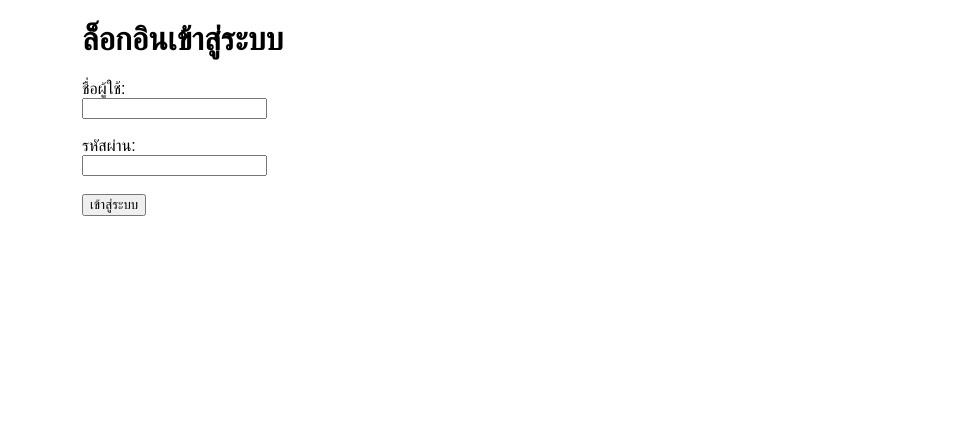
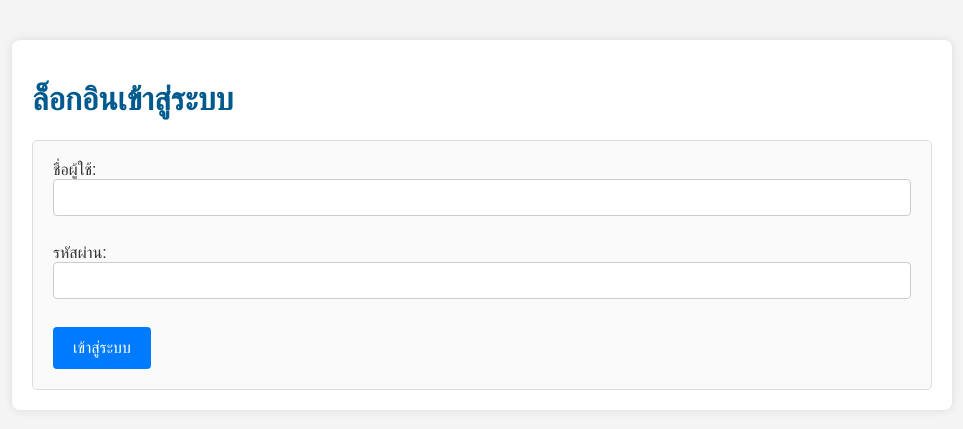
Before and after one commit to phuwishpk/FindDominitoryKMITL, a Flask app: page /login in a window 1280 px wide. Shown: the top 429 px of the page, without its empty margins (158-1121 px from the left). Run offline with Flask 3, Linux system fonts and the light colour scheme; tables that the repository leaves empty hold one stand-in row (values such as "Sample post").

Commit message:
พัฒนาให้กรอกข้อมูลเเล้วเเสดงได้

```diff
--- a/Owner_folder/app.py
+++ b/Owner_folder/app.py
@@ -1,9 +1,10 @@
 from flask import Flask, render_template, request, redirect, url_for, session, jsonify
 import sqlite3
 import json
+import os
 
 app = Flask(__name__)
-app.secret_key = 'your_secret_key'  # ตั้งค่า secret key สำหรับ session
+app.secret_key = 'your_super_secret_key'
 
 # ฟังก์ชันเชื่อมต่อฐานข้อมูล
 def get_db_connection():
@@ -11,13 +12,13 @@ def get_db_connection():
     conn.row_factory = sqlite3.Row
     return conn
 
-# สร้างตารางในฐานข้อมูล (รันครั้งแรกเท่านั้น)
+# สร้างตารางในฐานข้อมูลและเพิ่มผู้ใช้ตัวอย่าง
 def init_db():
     conn = get_db_connection()
     conn.execute('''
         CREATE TABLE IF NOT EXISTS users (
             id INTEGER PRIMARY KEY AUTOINCREMENT,
-            username TEXT NOT NULL,
+            username TEXT NOT NULL UNIQUE,
             password TEXT NOT NULL,
             user_type TEXT NOT NULL
         )
@@ -49,12 +50,15 @@ def init_db():
             FOREIGN KEY (dorm_id) REFERENCES dorms (id)
         )
     ''')
+
+    conn.execute("DELETE FROM users WHERE username='admin'")
+    conn.execute("INSERT INTO users (username, password, user_type) VALUES (?, ?, ?)", ('admin', 'admin', 'owner'))
+    conn.commit()
     conn.close()
 
-# เรียกใช้ฟังก์ชันสร้างตาราง
-init_db()
+if not os.path.exists('dorm_management.db'):
+    init_db()
 
-# --- หน้าหลักของเจ้าของหอ ---
 @app.route('/')
 def home():
     if 'username' not in session or session.get('user_type') != 'owner':
@@ -68,7 +72,6 @@ def home():
 
     return render_template('owner_dashboard.html', username=username, dorms=dorms)
 
-# --- หน้าล็อกอิน (ตัวอย่าง) ---
 @app.route('/login', methods=['GET', 'POST'])
 def login():
     if request.method == 'POST':
@@ -89,7 +92,6 @@ def login():
 
     return render_template('login.html')
 
-# --- หน้าเพิ่มหอพัก ---
 @app.route('/add_dorm', methods=['GET', 'POST'])
 def add_dorm():
     if 'username' not in session or session.get('user_type') != 'owner':
@@ -97,13 +99,17 @@ def add_dorm():
 
     if request.method == 'POST':
         name = request.form['dorm_name']
-        water_fee = request.form['water_fee']
-        electricity_fee = request.form['electricity_fee']
-        deposit = request.form['deposit']
+        try:
+            water_fee = float(request.form['water_fee'])
+            electricity_fee = float(request.form['electricity_fee'])
+            deposit = float(request.form['deposit'])
+            location_lat = float(request.form['location_lat'])
+            location_long = float(request.form['location_long'])
+        except (ValueError, KeyError):
+            return "Invalid data format for numeric fields.", 400
+
         contact_line = request.form['contact_line']
         contact_phone = request.form['contact_phone']
-        location_lat = request.form['location_lat']
-        location_long = request.form['location_long']
 
         conn = get_db_connection()
         conn.execute('INSERT INTO dorms (owner_id, name, water_fee, electricity_fee, deposit, contact_line, contact_phone, location_lat, location_long) VALUES (?, ?, ?, ?, ?, ?, ?, ?, ?)',
@@ -114,7 +120,6 @@ def add_dorm():
 
     return render_template('add_dorm.html')
 
-# --- หน้ารายละเอียดหอ, แก้ไข, ลบ ---
 @app.route('/dorm/<int:dorm_id>')
 def dorm_details(dorm_id):
     if 'username' not in session or session.get('user_type') != 'owner':
@@ -130,23 +135,19 @@ def dorm_details(dorm_id):
 
     return render_template('dorm_details.html', dorm=dorm, rooms=rooms)
 
-@app.route('/edit_dorm/<int:dorm_id>', methods=['GET', 'POST'])
-def edit_dorm(dorm_id):
-    # โค้ดสำหรับแก้ไขข้อมูลหอพัก
-    return "Edit Dorm Page"
-
-@app.route('/delete_dorm/<int:dorm_id>', methods=['POST'])
-def delete_dorm(dorm_id):
-    # โค้ดสำหรับลบหอพัก
-    return "Delete Dorm Endpoint"
-
-# --- เพิ่มห้องพัก ---
 @app.route('/add_room/<int:dorm_id>', methods=['POST'])
 def add_room(dorm_id):
+    if 'username' not in session or session.get('user_type') != 'owner':
+        return redirect(url_for('login'))
+
     room_type = request.form['room_type']
-    price = request.form['price']
-    room_count = request.form['room_count']
-    images = request.form.getlist('images')  # สมมติว่ารับรูปภาพเป็น URL หรือ base64
+    try:
+        price = float(request.form['price'])
+        room_count = int(request.form['room_count'])
+    except (ValueError, KeyError):
+        return "Invalid data format for numeric fields.", 400
+
+    images = request.form.getlist('images')
 
     conn = get_db_connection()
     conn.execute('INSERT INTO rooms (dorm_id, room_type, price, room_count, images) VALUES (?, ?, ?, ?, ?)',
@@ -155,11 +156,23 @@ def add_room(dorm_id):
     conn.close()
 
     return redirect(url_for('dorm_details', dorm_id=dorm_id))
+@app.route('/edit_dorm/<int:dorm_id>', methods=['GET', 'POST'])
+def edit_dorm(dorm_id):
+    # โค้ดสำหรับแก้ไขข้อมูลหอพัก
+    # ณ ตอนนี้เป็นเพียงหน้า Placeholder
+    return f"This is the page to edit dorm with ID: {dorm_id}"
 
-# --- ส่งข้อมูลไปให้ Admin (จำลอง API) ---
+@app.route('/delete_dorm/<int:dorm_id>', methods=['POST'])
+def delete_dorm(dorm_id):
+    # โค้ดสำหรับลบหอพัก
+    # ณ ตอนนี้เป็นเพียงหน้า Placeholder
+    return f"This is the endpoint to delete dorm with ID: {dorm_id}"
+
 @app.route('/approve_dorm/<int:dorm_id>', methods=['POST'])
 def approve_dorm(dorm_id):
-    # จำลองการส่งข้อมูล API ไปยังฝั่ง Admin
+    if 'username' not in session or session.get('user_type') != 'owner':
+        return redirect(url_for('login'))
+
     conn = get_db_connection()
     dorm = conn.execute('SELECT * FROM dorms WHERE id = ?', (dorm_id,)).fetchone()
     rooms = conn.execute('SELECT * FROM rooms WHERE dorm_id = ?', (dorm_id,)).fetchall()
@@ -168,17 +181,13 @@ def approve_dorm(dorm_id):
     if dorm is None:
         return jsonify({"status": "error", "message": "Dorm not found"}), 404
 
-    # สร้าง payload สำหรับส่งไป API ของ Admin
     payload = {
         "dorm_info": dict(dorm),
         "room_info": [dict(room) for room in rooms]
     }
 
-    # ณ จุดนี้ จะต้องมีการส่งข้อมูล payload ไปยัง API ของ Admin จริงๆ
-    # เช่น requests.post('http://admin_api_endpoint/approve', json=payload)
     print("Sending data to Admin API for approval:", payload)
 
-    # อัปเดตสถานะในฐานข้อมูลเป็น "รอการอนุมัติ" (สมมติว่า is_approved = 2)
     conn = get_db_connection()
     conn.execute('UPDATE dorms SET is_approved = 2 WHERE id = ?', (dorm_id,))
     conn.commit()
@@ -186,11 +195,12 @@ def approve_dorm(dorm_id):
 
     return jsonify({"status": "success", "message": "Dorm submitted for approval"})
 
+@app.route('/logout')
+def logout():
+    session.pop('username', None)
+    session.pop('user_id', None)
+    session.pop('user_type', None)
+    return redirect(url_for('login'))
 
 if __name__ == '__main__':
-    # เพิ่ม user ตัวอย่างสำหรับทดสอบ
-    conn = get_db_connection()
-    conn.execute("INSERT OR IGNORE INTO users (id, username, password, user_type) VALUES (?, ?, ?, ?)", (1, 'admin', 'admin', 'owner'))
-    conn.commit()
-    conn.close()
     app.run(debug=True)
--- a/Owner_folder/templates/base.html
+++ b/Owner_folder/templates/base.html
@@ -5,11 +5,59 @@
     <style>
         body {
             font-family: Arial, sans-serif;
-            margin: 20px;
+            margin: 0;
+            padding: 0;
+            background-color: #f4f4f4;
+            color: #333;
         }
         .container {
-            max-width: 800px;
-            margin: auto;
+            max-width: 900px;
+            margin: 40px auto;
+            padding: 20px;
+            background-color: #fff;
+            border-radius: 8px;
+            box-shadow: 0 0 10px rgba(0, 0, 0, 0.1);
+        }
+        h1, h2, h3 {
+            color: #005a8d;
+        }
+        form {
+            background: #fafafa;
+            padding: 20px;
+            border: 1px solid #ddd;
+            border-radius: 5px;
+        }
+        input[type="text"], input[type="number"], input[type="tel"], input[type="password"] {
+            width: 100%;
+            padding: 10px;
+            margin-bottom: 10px;
+            border: 1px solid #ccc;
+            border-radius: 4px;
+            box-sizing: border-box;
+        }
+        button {
+            background-color: #007bff;
+            color: white;
+            padding: 12px 20px;
+            border: none;
+            border-radius: 4px;
+            cursor: pointer;
+            font-size: 16px;
+        }
+        button:hover {
+            background-color: #0056b3;
+        }
+        a {
+            color: #007bff;
+            text-decoration: none;
+        }
+        a:hover {
+            text-decoration: underline;
+        }
+        hr {
+            border: 0;
+            border-top: 1px solid #eee;
+            margin: 20px 0;
         }
     </style>
 </head>
--- a/Owner_folder/templates/owner_dashboard.html
+++ b/Owner_folder/templates/owner_dashboard.html
@@ -18,6 +18,7 @@
                 <h3>{{ dorm.name }}</h3>
                 <p><strong>ค่าน้ำ:</strong> {{ dorm.water_fee }} บาท</p>
                 <p><strong>ค่าไฟ:</strong> {{ dorm.electricity_fee }} บาท</p>
+                <p><strong>สถานะ:</strong>
                 {% if dorm.is_approved == 1 %}
                     <span style="color: green;">✓ อนุมัติแล้ว</span>
                 {% elif dorm.is_approved == 2 %}
@@ -25,11 +26,11 @@
                 {% else %}
                     <span style="color: red;">✗ ยังไม่อนุมัติ</span>
                 {% endif %}
-                <br>
+                </p>
                 <a href="{{ url_for('dorm_details', dorm_id=dorm.id) }}">ดูรายละเอียด</a> |
                 <a href="{{ url_for('edit_dorm', dorm_id=dorm.id) }}">แก้ไข</a> |
                 <form method="POST" action="{{ url_for('delete_dorm', dorm_id=dorm.id) }}" style="display:inline;">
-                    <button type="submit">ลบ</button>
+                    <button type="submit" style="background-color: #dc3545; padding: 6px 10px;">ลบ</button>
                 </form>
             </li>
         {% endfor %}
@@ -38,5 +39,6 @@
         <p>คุณยังไม่มีหอพักในระบบ</p>
     {% endif %}
 
+    <hr>
     <a href="{{ url_for('logout') }}">ออกจากระบบ</a>
 {% endblock %}
```
Also changed, not shown: Owner_folder/templates/dorm_details.html (+4 -5 lines), Owner_folder/dorm_management.db.
